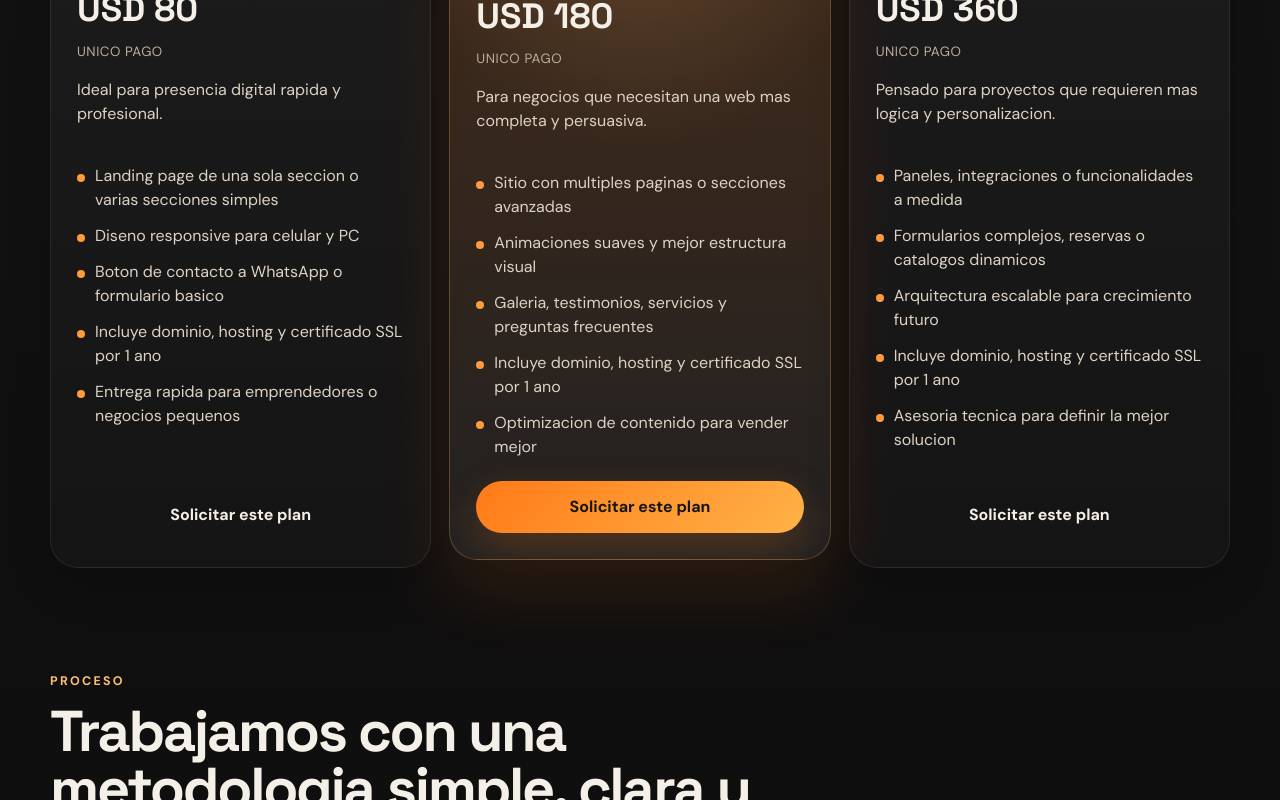
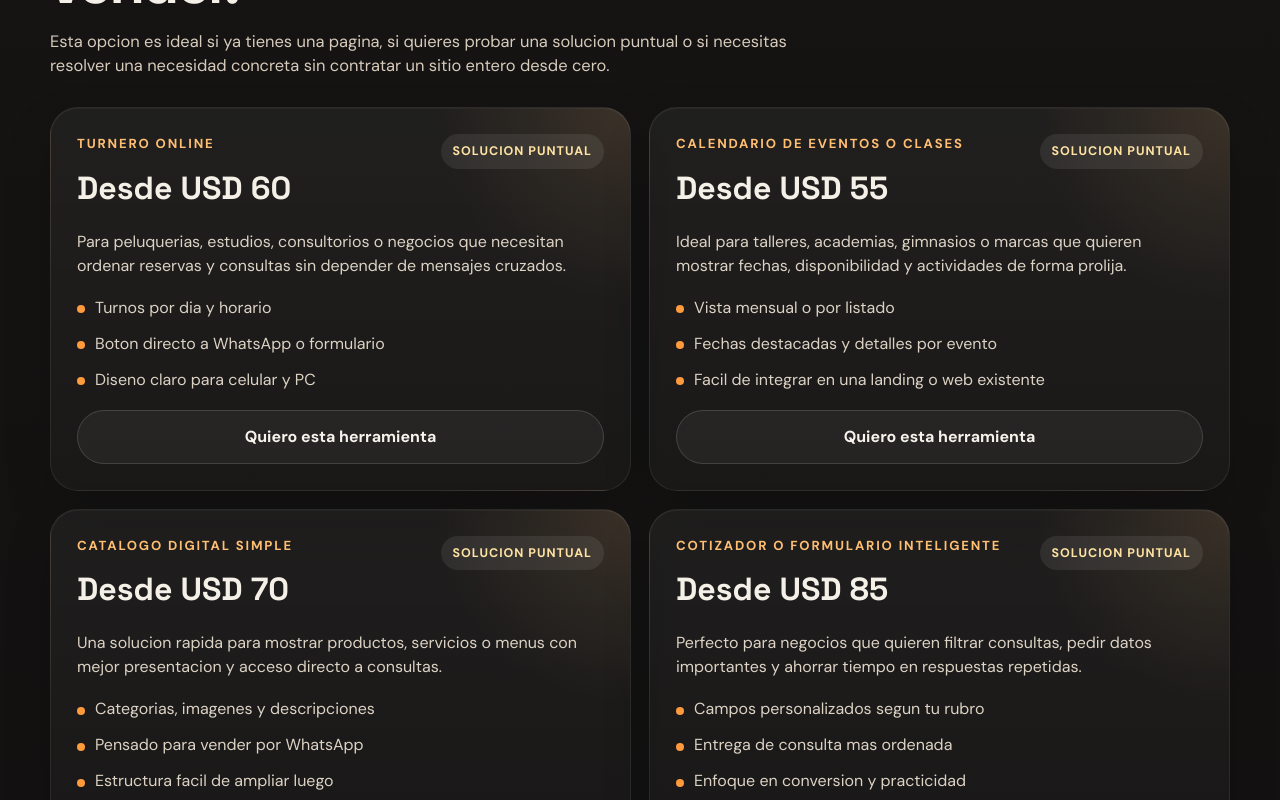
Before and after one commit to Maturojo/devstudio, a React (Vite) app: page / in a window 1280 px wide. Shown: the part 4400-5200 px from the top of the page. Built offline with nearby package versions, Linux system fonts and the light colour scheme; no server answers.

Commit message:
Add standalone tools sales section

```diff
--- a/src/App.jsx
+++ b/src/App.jsx
@@ -37,6 +37,53 @@ const plans = [
       "Arquitectura escalable para crecimiento futuro",
       "Incluye dominio, hosting y certificado SSL por 1 ano",
       "Asesoria tecnica para definir la mejor solucion",
+    ],
+  },
+];
+
+const standaloneTools = [
+  {
+    name: "Turnero online",
+    price: "Desde USD 60",
+    description:
+      "Para peluquerias, estudios, consultorios o negocios que necesitan ordenar reservas y consultas sin depender de mensajes cruzados.",
+    features: [
+      "Turnos por dia y horario",
+      "Boton directo a WhatsApp o formulario",
+      "Diseno claro para celular y PC",
+    ],
+  },
+  {
+    name: "Calendario de eventos o clases",
+    price: "Desde USD 55",
+    description:
+      "Ideal para talleres, academias, gimnasios o marcas que quieren mostrar fechas, disponibilidad y actividades de forma prolija.",
+    features: [
+      "Vista mensual o por listado",
+      "Fechas destacadas y detalles por evento",
+      "Facil de integrar en una landing o web existente",
+    ],
+  },
+  {
+    name: "Catalogo digital simple",
+    price: "Desde USD 70",
+    description:
+      "Una solucion rapida para mostrar productos, servicios o menus con mejor presentacion y acceso directo a consultas.",
+    features: [
+      "Categorias, imagenes y descripciones",
+      "Pensado para vender por WhatsApp",
+      "Estructura facil de ampliar luego",
+    ],
+  },
+  {
+    name: "Cotizador o formulario inteligente",
+    price: "Desde USD 85",
+    description:
+      "Perfecto para negocios que quieren filtrar consultas, pedir datos importantes y ahorrar tiempo en respuestas repetidas.",
+    features: [
+      "Campos personalizados segun tu rubro",
+      "Entrega de consulta mas ordenada",
+      "Enfoque en conversion y practicidad",
     ],
   },
 ];
@@ -305,6 +352,44 @@ function App() {
             </div>
           </section>
 
+          <section className="section standalone-tools" id="herramientas">
+            <div className="section-heading">
+              <p className="eyebrow">Herramientas por separado</p>
+              <h2>Si no necesitas una web completa, tambien puedo desarrollar funciones puntuales listas para usar y vender.</h2>
+              <p className="standalone-intro">
+                Esta opcion es ideal si ya tienes una pagina, si quieres probar una
+                solucion puntual o si necesitas resolver una necesidad concreta sin
+                contratar un sitio entero desde cero.
+              </p>
+            </div>
+
+            <div className="standalone-grid">
+              {standaloneTools.map((tool) => (
+                <article key={tool.name} className="standalone-card">
+                  <div className="standalone-header">
+                    <div>
+                      <p className="plan-name">{tool.name}</p>
+                      <h3>{tool.price}</h3>
+                    </div>
+                    <span className="standalone-badge">Solucion puntual</span>
+                  </div>
+
+                  <p className="standalone-description">{tool.description}</p>
+
+                  <ul className="feature-list">
+                    {tool.features.map((feature) => (
+                      <li key={feature}>{feature}</li>
+                    ))}
+                  </ul>
+
+                  <a className="button secondary standalone-button" href="#contacto">
+                    Quiero esta herramienta
+                  </a>
+                </article>
+              ))}
+            </div>
+          </section>
+
           <section className="section" id="planes">
             <div className="section-heading">
               <p className="eyebrow">Planes</p>
@@ -404,7 +489,7 @@ function App() {
                   <textarea
                     name="message"
                     rows="5"
-                    placeholder="Cuéntame qué tipo de web necesitas"
+                    placeholder="Cuentame que tipo de web o herramienta necesitas"
                     required
                   />
                 </label>
@@ -421,10 +506,11 @@ function App() {
           <div className="footer-grid">
             <div className="footer-brand">
               <p className="footer-title">DevStudio</p>
-              <p>Design by Matias Rojo</p>
+              <p>Diseno y desarrollo por Matias Rojo</p>
             </div>
 
             <div className="footer-links">
+              <a href="#herramientas">Herramientas</a>
               <a href="#planes">Planes</a>
               <a href="#contacto">Contacto</a>
               <a href={`mailto:maturojo123mdq@gmail.com`}>Email</a>
@@ -437,7 +523,7 @@ function App() {
           </div>
 
           <div className="footer-bottom">
-            <p>© 2026 DevStudio. Todos los derechos reservados.</p>
+            <p>&copy; 2026 DevStudio. Todos los derechos reservados.</p>
           </div>
         </footer>
       </div>
--- a/src/styles.css
+++ b/src/styles.css
@@ -60,6 +60,7 @@ a {
 .about-panel,
 .benefit-grid,
 .portfolio-grid,
+.standalone-grid,
 .plans-grid,
 .steps,
 .faq-list,
@@ -82,6 +83,10 @@ a {
 
 .portfolio-grid {
   animation-delay: 0.2s;
+}
+
+.standalone-grid {
+  animation-delay: 0.22s;
 }
 
 .plans-grid {
@@ -305,7 +310,8 @@ a {
 .plans-grid,
 .steps,
 .about-list,
-.portfolio-grid {
+.portfolio-grid,
+.standalone-grid {
   display: grid;
   gap: 18px;
 }
@@ -545,6 +551,76 @@ a {
   margin: 16px 0 0;
   color: #ddd3c5;
   max-width: 72ch;
+}
+
+.standalone-intro {
+  max-width: 70ch;
+  margin: 18px 0 0;
+  color: #d7cbbb;
+  font-size: 1.03rem;
+}
+
+.standalone-grid {
+  grid-template-columns: repeat(2, minmax(0, 1fr));
+}
+
+.standalone-card {
+  border-radius: 28px;
+  padding: 26px;
+  display: flex;
+  flex-direction: column;
+  gap: 18px;
+  border: 1px solid rgba(255, 255, 255, 0.08);
+  background:
+    radial-gradient(circle at top right, rgba(255, 191, 115, 0.12), transparent 28%),
+    linear-gradient(180deg, rgba(255, 255, 255, 0.05), rgba(255, 255, 255, 0.026));
+  backdrop-filter: blur(16px);
+  box-shadow:
+    inset 0 1px 0 rgba(255, 255, 255, 0.04),
+    0 20px 48px rgba(0, 0, 0, 0.16);
+  transition: transform 0.25s ease, border-color 0.25s ease, box-shadow 0.25s ease;
+}
+
+.standalone-card:hover {
+  transform: translateY(-4px);
+  border-color: rgba(255, 191, 115, 0.22);
+  box-shadow:
+    inset 0 1px 0 rgba(255, 255, 255, 0.05),
+    0 28px 56px rgba(0, 0, 0, 0.2);
+}
+
+.standalone-header {
+  display: flex;
+  align-items: flex-start;
+  justify-content: space-between;
+  gap: 16px;
+}
+
+.standalone-header h3 {
+  margin: 10px 0 0;
+  font-size: 2rem;
+  font-family: "Space Grotesk", sans-serif;
+}
+
+.standalone-badge {
+  display: inline-flex;
+  padding: 8px 12px;
+  border-radius: 999px;
+  background: rgba(255, 255, 255, 0.08);
+  color: #ffe3a3;
+  font-size: 0.78rem;
+  font-weight: 700;
+  letter-spacing: 0.08em;
+  text-transform: uppercase;
+}
+
+.standalone-description {
+  margin: 0;
+  color: #ddd3c5;
+}
+
+.standalone-button {
+  margin-top: auto;
 }
 
 .info-card,
@@ -944,6 +1020,7 @@ a {
   .hero-content,
   .about-panel,
   .portfolio-grid,
+  .standalone-grid,
   .footer-grid,
   .plans-grid,
   .benefit-grid,
```
